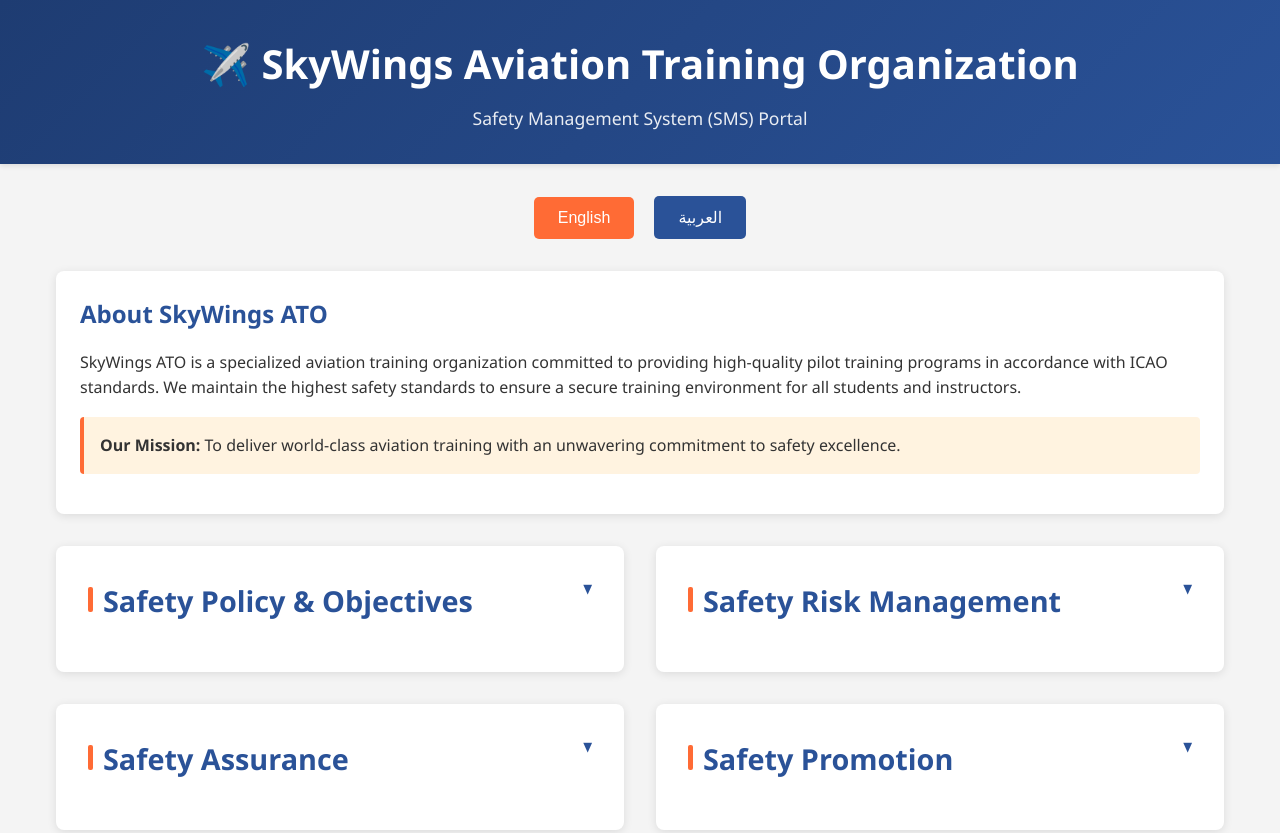
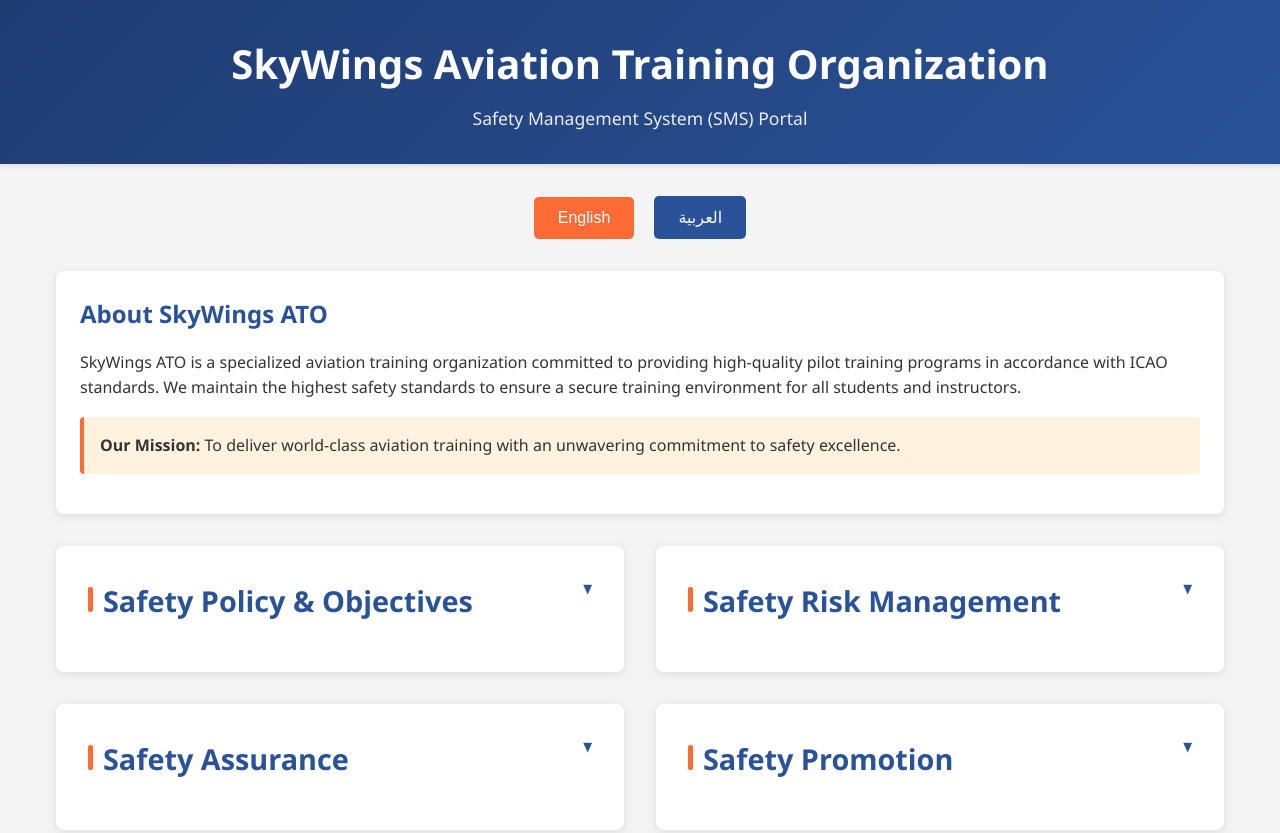
Before and after one commit to MahmoudBayoumi-AI/SMS-Manual-Website, a plain HTML site: page index.html in a window 1280 px wide. Shown: the top 833 px of the page. Drawn offline with Linux system fonts and the light colour scheme.

Commit message:
Remove emoji from header title

```diff
--- a/index.html
+++ b/index.html
@@ -199,7 +199,7 @@
 </head>
 <body>
     <header>
-        <h1>✈️ SkyWings Aviation Training Organization</h1>
+        <h1>SkyWings Aviation Training Organization</h1>
         <p>Safety Management System (SMS) Portal</p>
     </header>
 
```
